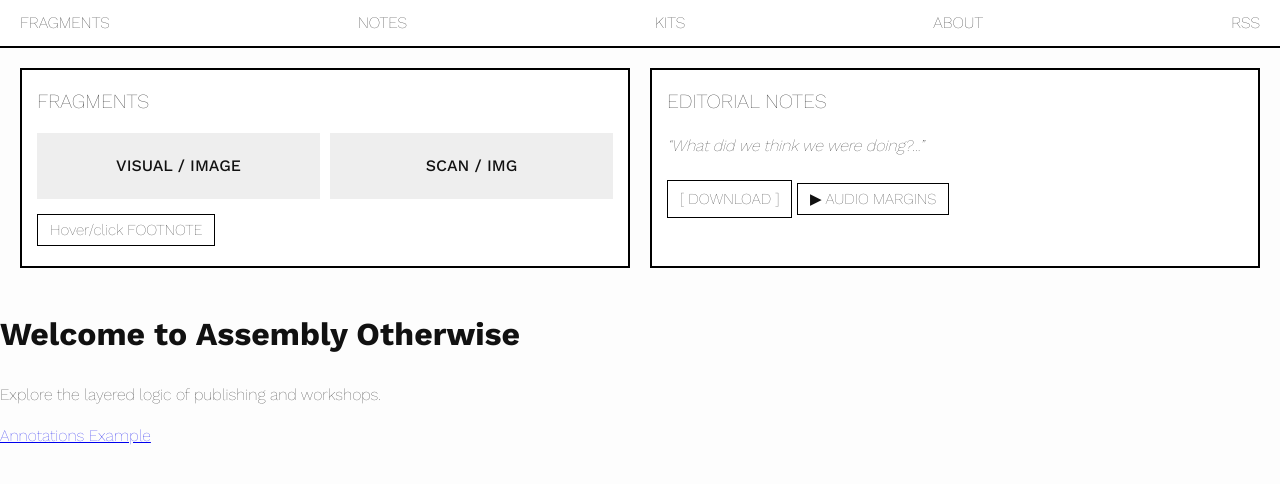
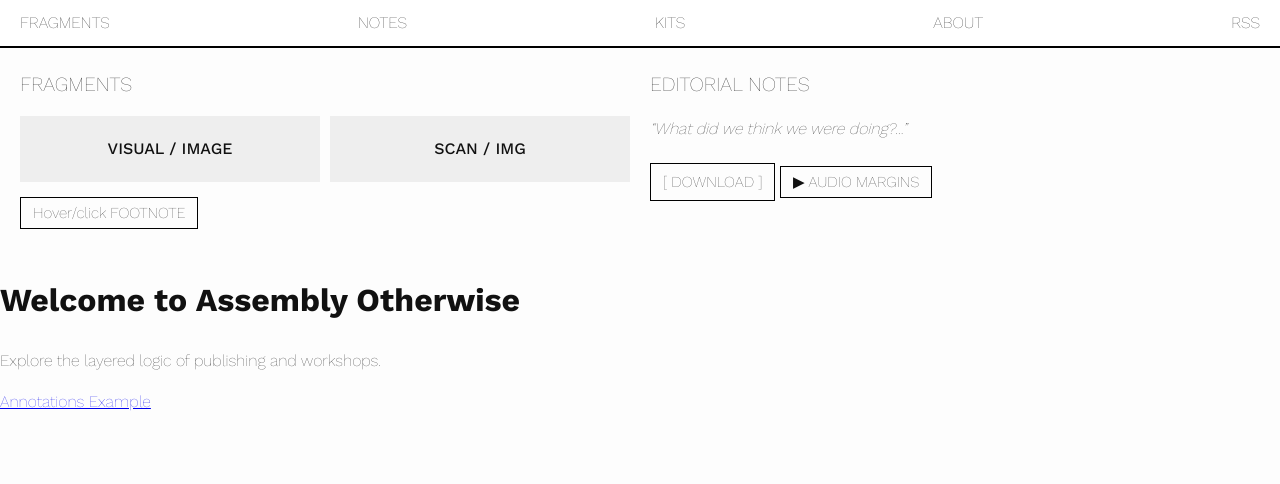
Before and after one commit to textpw/assembly-otherwise, a Jekyll site: the page built from index.md, in a window 1280 px wide. Shown: the top 484 px of the page. Built offline with Jekyll 4.4.1, drawn with Linux system fonts in a browser that asks for light colours.

Commit message:
Update styles.css

```diff
--- a/assets/css/styles.css
+++ b/assets/css/styles.css
@@ -43,14 +43,17 @@ body {
   grid-template-columns: repeat(auto-fit, minmax(300px, 1fr));
   gap: 20px;
   padding: 20px;
+
+  /* Base style for all content modules */
+.module {
+  background-color: #e0f7fa; /* light cyan */
+  padding: 15px;
+  font-family: 'Work Sans', sans-serif;
+  border-radius: 6px;
+  margin-bottom: 20px;
+}
 }
 
-/* Section Box */
-.block {
-  background: #fff;
-  border: 2px solid #000;
-  padding: 15px;
-}
 
 h2 {
   margin-top: 0;
```
